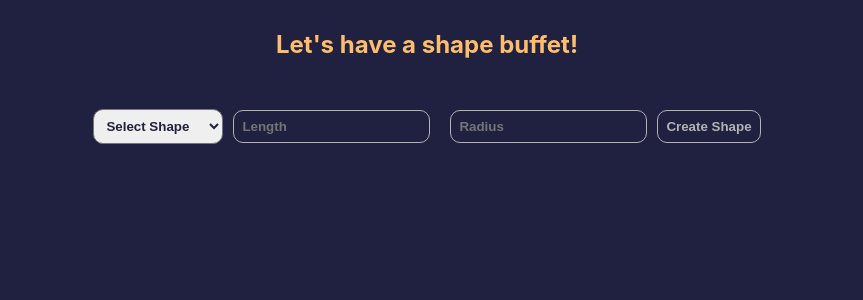
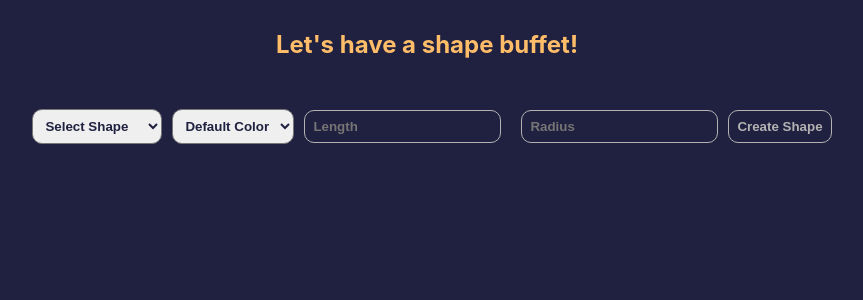
Before and after one commit to phembarl/shape-buffet, a React (Create React App) app: page / in a window 1280 px wide. Shown: the top 300 px of the page, without its empty margins (213-1076 px from the left). Built offline with nearby package versions, Linux system fonts and the light colour scheme; the HTML template or start-up script is replaced by a standard one.

Commit message:
add color selections

```diff
--- a/src/App.css
+++ b/src/App.css
@@ -12,6 +12,7 @@
 
 .shape-container {
   padding: 100px;
+  padding-top: 50px;
 }
 
 .input-field,
@@ -35,6 +36,10 @@ input[type='submit'] {
   cursor: pointer;
 }
 
+select {
+  margin-left: 10px;
+}
+
 .input-field:disabled,
 input[type='submit']:disabled {
   border: 1px solid #b3b3b3;
@@ -50,6 +55,10 @@ input[type='submit']:disabled {
   position: relative;
 }
 
+.shape-name {
+  text-transform: uppercase;
+}
+
 .trapezoid,
 .triangle-up,
 .triangle-down,
--- a/src/components/ShapeBuffet.tsx
+++ b/src/components/ShapeBuffet.tsx
@@ -1,6 +1,13 @@
 import React, { useState, useEffect } from 'react';
 import { shapeStyle } from '../helpers';
 import ShapeForm from './ShapeForm';
+
+interface ShapeState {
+  name: string;
+  length: string;
+  radius: string;
+  color: string;
+}
 
 const ShapeBuffet = () => {
   const initalState = {
@@ -18,13 +25,9 @@ const ShapeBuffet = () => {
     localStorage.shape = JSON.stringify(shape);
   }, [shape]);
 
-  const createShape = (shapeDetails: {
-    name: string;
-    length: string;
-    radius: string;
-  }) => {
-    const { name, length, radius } = shapeDetails;
-    setShape({ name, length, radius });
+  const createShape = (shapeDetails: ShapeState) => {
+    const { name, length, radius, color } = shapeDetails;
+    setShape({ name, length, radius, color });
   };
 
   const chosenShapeStyle = shapeStyle(shape);
@@ -33,10 +36,8 @@ const ShapeBuffet = () => {
     <div className="ShapeBuffet">
       <ShapeForm createShape={createShape} />
       <div className="shape-container">
-        <div
-          className={`shape ${shape.name}`}
-          style={{ ...chosenShapeStyle, backgroundColor: '' }}
-        ></div>
+        <div className={`shape ${shape.name}`} style={chosenShapeStyle}></div>
+        <h3 className="shape-name">{shape.name}</h3>
       </div>
     </div>
   );
--- a/src/components/ShapeForm.tsx
+++ b/src/components/ShapeForm.tsx
@@ -5,6 +5,7 @@ interface Props {
     name: string;
     length: string;
     radius: string;
+    color: string;
   }) => void;
 }
 
@@ -12,13 +13,15 @@ const ShapeForm = ({ createShape }: Props) => {
   const [shapeName, setShapeName] = useState('select shape');
   const [length, setLength] = useState('');
   const [radius, setRadius] = useState('');
+  const [color, setColor] = useState('');
 
   const handleSubmit = (e: React.FormEvent) => {
     e.preventDefault();
-    createShape({ name: shapeName, length, radius });
+    createShape({ name: shapeName, length, radius, color });
     setShapeName('select shape');
     setLength('');
     setRadius('');
+    setColor('');
   };
 
   const roundShapes = ['circle', 'oval'];
@@ -52,6 +55,16 @@ const ShapeForm = ({ createShape }: Props) => {
         <option value="triangle-right">Triangle Right</option>
       </select>
 
+      <select value={color} onChange={e => setColor(e.target.value)}>
+        <option value="" disabled>
+          Default Color
+        </option>
+        <option value="#e94560">Red</option>
+        <option value="#ffbd69">Yellow</option>
+        <option value="#29c7ac">Green</option>
+        <option value="#bc6ff1">Purple</option>
+      </select>
+
       <input
         className="input-field"
         type="number"
--- a/src/helpers.ts
+++ b/src/helpers.ts
@@ -2,8 +2,10 @@ export const shapeStyle = (shape: {
   name: string;
   length: string;
   radius: string;
+  color: string;
 }) => {
   const diameter = `${Number(shape.radius) * 2}px`;
+  const color = shape.color ? shape.color : '#ff6363';
 
   const shapeStyles: {
     [index: string]: {
@@ -37,7 +39,7 @@ export const shapeStyle = (shape: {
     trapezoid: {
       borderLeft: `${Number(shape.length) / 4}px solid transparent`,
       borderRight: `${Number(shape.length) / 4}px solid transparent`,
-      borderBottom: `${Number(shape.length) / 2}px solid #ff6363`,
+      borderBottom: `${Number(shape.length) / 2}px solid ${color}`,
       width: `${shape.length}px`,
       height: '0',
     },
@@ -48,28 +50,28 @@ export const shapeStyle = (shape: {
     'triangle-up': {
       width: '0',
       height: '0',
-      borderBottom: `${Number(shape.length)}px solid #ff6363`,
+      borderBottom: `${Number(shape.length)}px solid ${color}`,
       borderLeft: `${Number(shape.length) / 2}px solid transparent`,
       borderRight: `${Number(shape.length) / 2}px solid transparent`,
     },
     'triangle-down': {
       width: '0',
       height: '0',
-      borderTop: `${Number(shape.length)}px solid #ff6363`,
+      borderTop: `${Number(shape.length)}px solid ${color}`,
       borderLeft: `${Number(shape.length) / 2}px solid transparent`,
       borderRight: `${Number(shape.length) / 2}px solid transparent`,
     },
     'triangle-left': {
       width: '0',
       height: '0',
-      borderRight: `${Number(shape.length)}px solid #ff6363`,
+      borderRight: `${Number(shape.length)}px solid ${color}`,
       borderTop: `${Number(shape.length) / 2}px solid transparent`,
       borderBottom: `${Number(shape.length) / 2}px solid transparent`,
     },
     'triangle-right': {
       width: '0',
       height: '0',
-      borderLeft: `${Number(shape.length)}px solid #ff6363`,
+      borderLeft: `${Number(shape.length)}px solid ${color}`,
       borderTop: `${Number(shape.length) / 2}px solid transparent`,
       borderBottom: `${Number(shape.length) / 2}px solid transparent`,
     },
```
